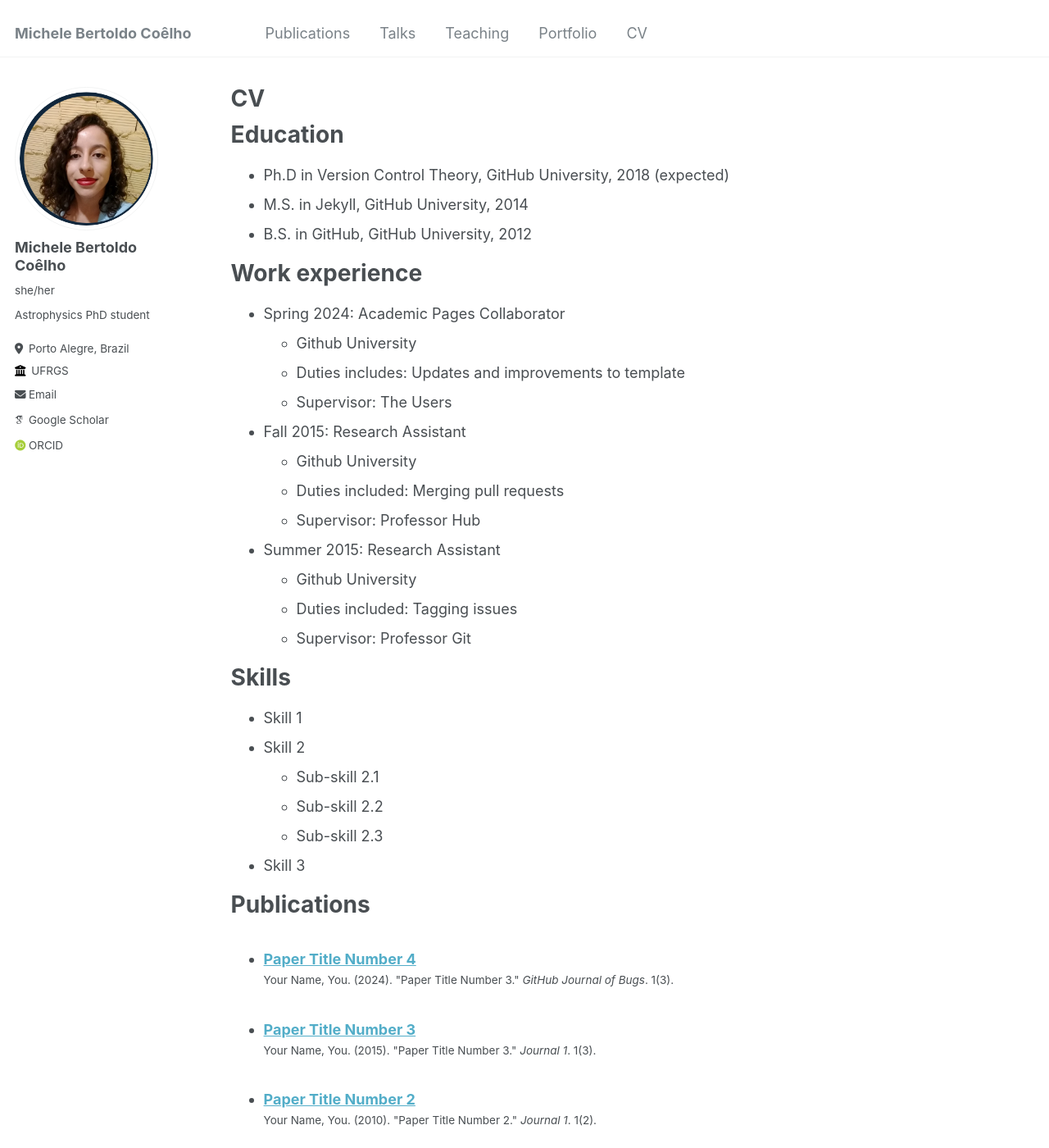
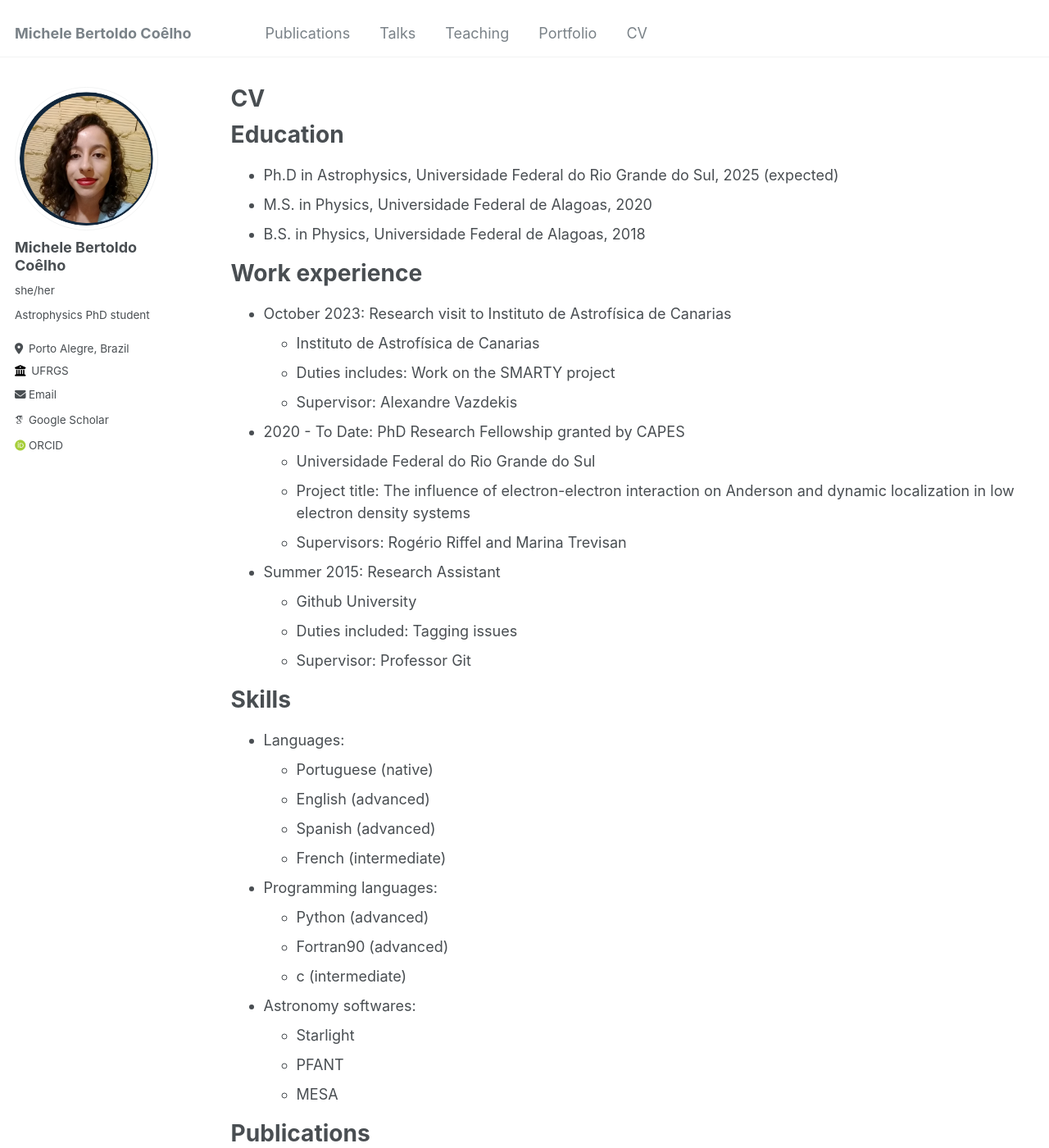
Before and after one commit to michele-bc/michele-bc.github.io, a Jekyll site: the page built from _pages/cv.md, in a window 1280 px wide and 1400 px high. Shown: the whole window at 82% size. Built offline with Jekyll 4.4.1, drawn with Linux system fonts in a browser that asks for light colours; some web fonts are replaced; a file with an impossible date is left out.

Commit message:
Update cv.md

```diff
--- a/_pages/cv.md
+++ b/_pages/cv.md
@@ -11,21 +11,21 @@ redirect_from:
 
 Education
 ======
-* Ph.D in Version Control Theory, GitHub University, 2018 (expected)
-* M.S. in Jekyll, GitHub University, 2014
-* B.S. in GitHub, GitHub University, 2012
+* Ph.D in Astrophysics, Universidade Federal do Rio Grande do Sul, 2025 (expected)
+* M.S. in Physics, Universidade Federal de Alagoas, 2020
+* B.S. in Physics, Universidade Federal de Alagoas, 2018
 
 Work experience
 ======
-* Spring 2024: Academic Pages Collaborator
-  * Github University
-  * Duties includes: Updates and improvements to template
-  * Supervisor: The Users
+* October 2023: Research visit to Instituto de Astrofísica de Canarias
+  * Instituto de Astrofísica de Canarias
+  * Duties includes: Work on the SMARTY project
+  * Supervisor: Alexandre Vazdekis
 
-* Fall 2015: Research Assistant
-  * Github University
-  * Duties included: Merging pull requests
-  * Supervisor: Professor Hub
+* 2020 - To Date: PhD Research Fellowship granted by CAPES
+  * Universidade Federal do Rio Grande do Sul
+  * Project title: The influence of electron-electron interaction on Anderson and dynamic localization in low electron density systems
+  * Supervisors: Rogério Riffel and Marina Trevisan
 
 * Summer 2015: Research Assistant
   * Github University
@@ -34,12 +34,19 @@ Work experience
 
 Skills
 ======
-* Skill 1
-* Skill 2
-  * Sub-skill 2.1
-  * Sub-skill 2.2
-  * Sub-skill 2.3
-* Skill 3
+* Languages:
+  * Portuguese (native)
+  * English (advanced)
+  * Spanish (advanced)
+  * French (intermediate)
+* Programming languages:
+  * Python (advanced)
+  * Fortran90 (advanced)
+  * c (intermediate)
+* Astronomy softwares:
+  * Starlight
+  * PFANT
+  * MESA
 
 Publications
 ======
```
